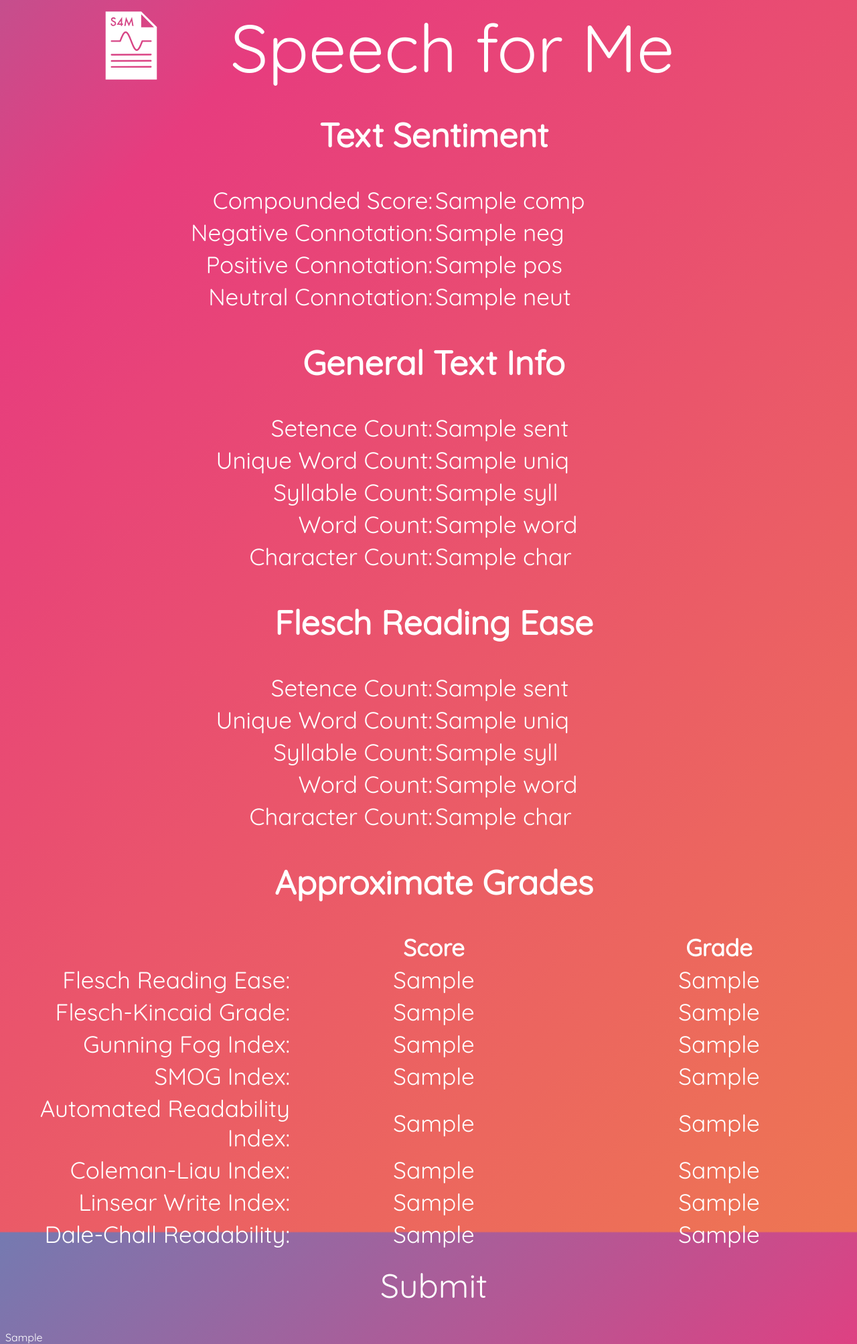
After one commit to gautomdas/Speech4Me, a Flask app: template templates/second.html in a window 1280 px wide. The commit adds this page. Shown: the whole page at 67% size. Run offline with Flask 2, Linux system fonts and the light colour scheme; the template is opened without the code that fills it: most values are stand-ins (such as "Sample title", 1, 10 or a date in 2020); some libraries are stand-ins or nearby versions.

Commit message:
Commited Changes

```diff
--- a/Speech4Me.py
+++ b/Speech4Me.py
@@ -14,7 +14,7 @@ def hello_world():
 
 @app.route('/signup', methods=['GET', 'POST'])
 def signup():
-    return render_template('seocnd.html')
+    return render_template('second.html')
 
 @app.route('/submit', methods=['POST'])
 def submit():
@@ -22,7 +22,7 @@ def submit():
     print(text)
     data = textA.auto(text)
     print(data)
-    return render_template('seocnd.html')
+    return render_template('second.html', comp=data[0][0], neg=data[0][1], pos=data[0][2], neut=data[0][3], sent=data[1][0], uniq=data[1][1], syll=data[1][2], word=data[1][3], char=data[1][4], fre_s=data[2][0], fre_g=data[2][1], fkg_s=data[3][0], fkg_g=data[3][1], gfi_s=data[4][0], gfi_g=data[4][1], si_s=data[5][0], si_g=data[5][1],  ari_s=data[6][0], ari_g=data[6][1], cli_s=data[7][0], cli_g=data[7][1], lwi_s=data[8][0], lwi_g=data[8][1], dcr_s=data[9][0], dcr_g=data[9][1])
 
 if __name__ == '__main__':
     app.run()
--- /dev/null
+++ b/templates/second.html
@@ -0,0 +1,267 @@
+<!DOCTYPE HTML>
+<html>
+<head>
+  <link href="https://fonts.googleapis.com/css?family=Quicksand" rel="stylesheet">
+    <style>
+  body {
+  	width: 100vw;
+  	height: 90vh;
+  	color: #fff;
+  	background: linear-gradient(-45deg, #EE7752, #E73C7E, #23A6D5, #23D5AB);
+  	background-size: 400% 400%;
+  	-webkit-animation: Gradient 15s ease infinite;
+  	-moz-animation: Gradient 15s ease infinite;
+  	animation: Gradient 15s ease infinite;
+    font-family: 'Quicksand', sans-serif;
+  }
+
+  @-webkit-keyframes Gradient {
+  	0% {
+  		background-position: 0% 50%
+  	}
+  	50% {
+  		background-position: 100% 50%
+  	}
+  	100% {
+  		background-position: 0% 50%
+  	}
+  }
+
+  @-moz-keyframes Gradient {
+  	0% {
+  		background-position: 0% 50%
+  	}
+  	50% {
+  		background-position: 100% 50%
+  	}
+  	100% {
+  		background-position: 0% 50%
+  	}
+  }
+
+  @keyframes Gradient {
+  	0% {
+  		background-position: 0% 50%
+  	}
+  	50% {
+  		background-position: 100% 50%
+  	}
+  	100% {
+  		background-position: 0% 50%
+  	}
+  }
+  textarea {
+    background-color:rgba(0, 0, 0, 0.5);
+    color: white;
+    resize: none;
+    border: 0 none;
+    outline: none;
+    display: block;
+    margin-left: auto;
+    margin-right: auto;
+    font-size: 25px;
+
+    font-family: 'Quicksand', sans-serif;
+    padding: 30px;
+    height: 60vh;
+    width: 80vw;
+    border-radius: 15px;
+    line-height: 200%;
+
+  }
+  .container {
+    width: 80%;
+    height: 120px;
+    margin: auto;
+  }
+  .one {
+      width: 15%;
+      float: left;
+  }
+  #text{
+    font-size: 100px;
+  }
+  #myLogo{
+    height: 120px;
+  }
+  form {
+    margin: 0 auto;
+    }
+  #button{
+    background-color: transparent;
+    border: none;
+    color: white;
+    padding: 16px 32px;
+    text-decoration: none;
+    margin: 4px 2px;
+    cursor: pointer;
+    font-family: 'Quicksand', sans-serif;
+    font-size: 50px;
+  }
+
+  .basic{
+      width: 80%;
+      margin: auto;
+  }
+  .Abasic{
+      width: 100%;
+      margin: auto;
+  }
+    h1{
+        font-size: 50px;
+    }
+    h5{
+        font-size: 100px;
+    }
+    .scoreSet{
+        width:40%;
+        margin:auto;
+    }
+    td, th{
+        font-size: 35px;
+    }
+  </style>
+  <link rel="stylesheet" href="https://use.fontawesome.com/releases/v5.3.1/css/all.css" integrity="sha384-mzrmE5qonljUremFsqc01SB46JvROS7bZs3IO2EmfFsd15uHvIt+Y8vEf7N7fWAU" crossorigin="anonymous">
+</head>
+<body>
+  <section class="container">
+      <div class="one"><img id="myLogo" src="../static/logo.svg"></img></div>
+      <div class="two" id="text">&nbsp; Speech for Me</div>
+  </section>
+
+
+<section class="basic">
+    <h1 align="center">Text Sentiment</h1>
+    <table style="width:100%">
+      <tr>
+        <td align="right" style="width:50%">Compounded Score:</td>
+        <td align="left" style="width:50%">{{ comp }}</td>
+      </tr>
+      <tr>
+        <td align="right" style="width:50%">Negative Connotation:</td>
+        <td align="left" style="width:50%">{{ neg }}</td>
+      </tr>
+      <tr>
+        <td align="right" style="width:50%">Positive Connotation:</td>
+        <td align="left" style="width:50%">{{ pos }}</td>
+      </tr>
+      <tr>
+        <td align="right" style="width:50%">Neutral Connotation:</td>
+        <td align="left" style="width:50%">{{ neut }}</td>
+      </tr>
+    </table>
+</section>
+
+<section class="basic">
+    <h1 align="center">General Text Info</h1>
+    <table style="width:100%">
+      <tr>
+        <td align="right" style="width:50%">Setence Count:</td>
+        <td align="left" style="width:50%">{{ sent }}</td>
+      </tr>
+      <tr>
+        <td align="right" style="width:50%">Unique Word Count:</td>
+        <td align="left" style="width:50%">{{ uniq }}</td>
+      </tr>
+      <tr>
+        <td align="right" style="width:50%">Syllable Count:</td>
+        <td align="left" style="width:50%">{{ syll }}</td>
+      </tr>
+      <tr>
+        <td align="right" style="width:50%">Word Count:</td>
+        <td align="left" style="width:50%">{{ word }}</td>
+      </tr>
+      <tr>
+        <td align="right" style="width:50%">Character Count:</td>
+        <td align="left" style="width:50%">{{ char }}</td>
+      </tr>
+    </table>
+</section>
+
+<section class="basic">
+    <h1 align="center">Flesch Reading Ease</h1>
+    <table style="width:100%">
+      <tr>
+        <td align="right" style="width:50%">Setence Count:</td>
+        <td align="left" style="width:50%">{{ sent }}</td>
+      </tr>
+      <tr>
+        <td align="right" style="width:50%">Unique Word Count:</td>
+        <td align="left" style="width:50%">{{ uniq }}</td>
+      </tr>
+      <tr>
+        <td align="right" style="width:50%">Syllable Count:</td>
+        <td align="left" style="width:50%">{{ syll }}</td>
+      </tr>
+      <tr>
+        <td align="right" style="width:50%">Word Count:</td>
+        <td align="left" style="width:50%">{{ word }}</td>
+      </tr>
+      <tr>
+        <td align="right" style="width:50%">Character Count:</td>
+        <td align="left" style="width:50%">{{ char }}</td>
+      </tr>
+    </table>
+</section>
+
+<section class="Abasic" style="margin:auto">
+    <h1 align="center">Approximate Grades</h1>
+    <table style="width:100%; margin: auto">
+      <tr>
+        <th align="right" style="width:33%"></th>
+        <th align="center" style="width:33%">Score</th>
+        <th align="center" style="width:33%">Grade</th>
+      </tr>
+      <tr>
+        <td align="right" style="width:33%">Flesch Reading Ease:</td>
+        <td align="center" style="width:33%">{{ fre_s }}</td>
+        <td align="center" style="width:33%">{{ fre_g }}</td>
+      </tr>
+      <tr>
+        <td align="right" style="width:33%">Flesch-Kincaid Grade:</td>
+        <td align="center" style="width:33%">{{ fkg_s }}</td>
+        <td align="center" style="width:33%">{{ fkg_g }}</td>
+      </tr>
+      <tr>
+        <td align="right" style="width:33%">Gunning Fog Index:</td>
+        <td align="center" style="width:33%">{{ gfi_s }}</td>
+        <td align="center" style="width:33%">{{ gfi_g }}</td>
+      </tr>
+      <tr>
+        <td align="right" style="width:33%">SMOG Index:</td>
+        <td align="center" style="width:33%">{{ si_s }}</td>
+        <td align="center" style="width:33%">{{ si_g }}</td>
+      </tr>
+      <tr>
+        <td align="right" style="width:33%">Automated Readability Index:</td>
+        <td align="center" style="width:33%">{{ ari_s }}</td>
+        <td align="center" style="width:33%">{{ ari_g }}</td>
+      </tr>
+      <tr>
+        <td align="right" style="width:33%">Coleman-Liau Index:</td>
+        <td align="center" style="width:33%">{{ cli_s }}</td>
+        <td align="center" style="width:33%">{{ cli_g }}</td>
+      </tr>
+      <tr>
+        <td align="right" style="width:33%">Linsear Write Index:</td>
+        <td align="center" style="width:33%">{{ lwi_s }}</td>
+        <td align="center" style="width:33%">{{ lwi_g }}</td>
+      </tr>
+      <tr>
+        <td align="right" style="width:33%">Dale-Chall Readability:</td>
+        <td align="center" style="width:33%">{{ dcr_s }}</td>
+        <td align="center" style="width:33%">{{ dcr_g }}</td>
+      </tr>
+
+    </table>
+</section>
+
+<div style="text-align:center;">
+    <form action="{{ url_for('submit') }}" method="post">
+        <input id="button" type="submit">
+    </form>
+  </div>
+
+<p>{{ var1 }}</p>
+</body>
+</html>
```
Also changed, not shown: templates/index.html (+3 -9 lines), templates/seocnd.html (deleted, +0 -124 lines).
